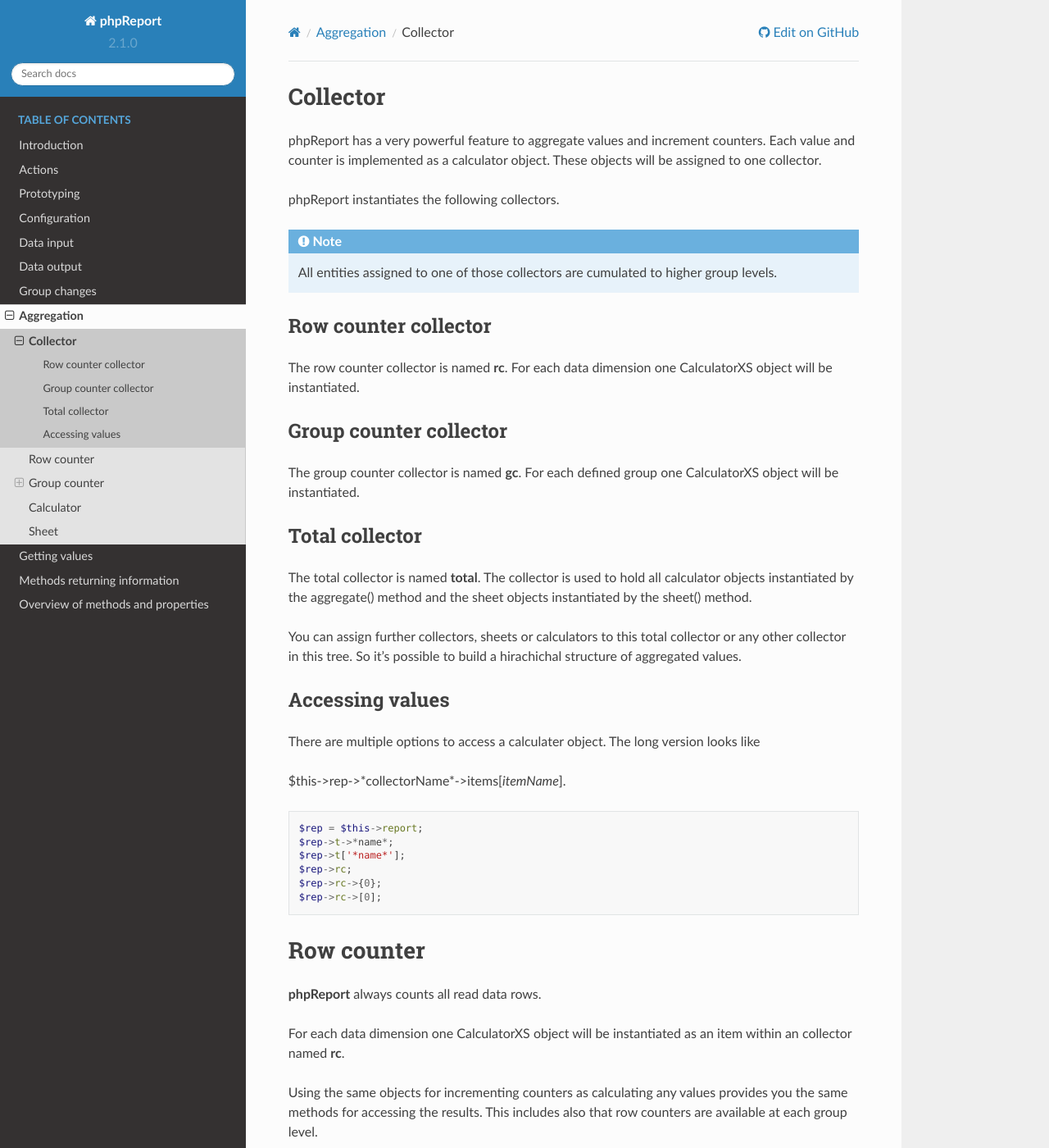
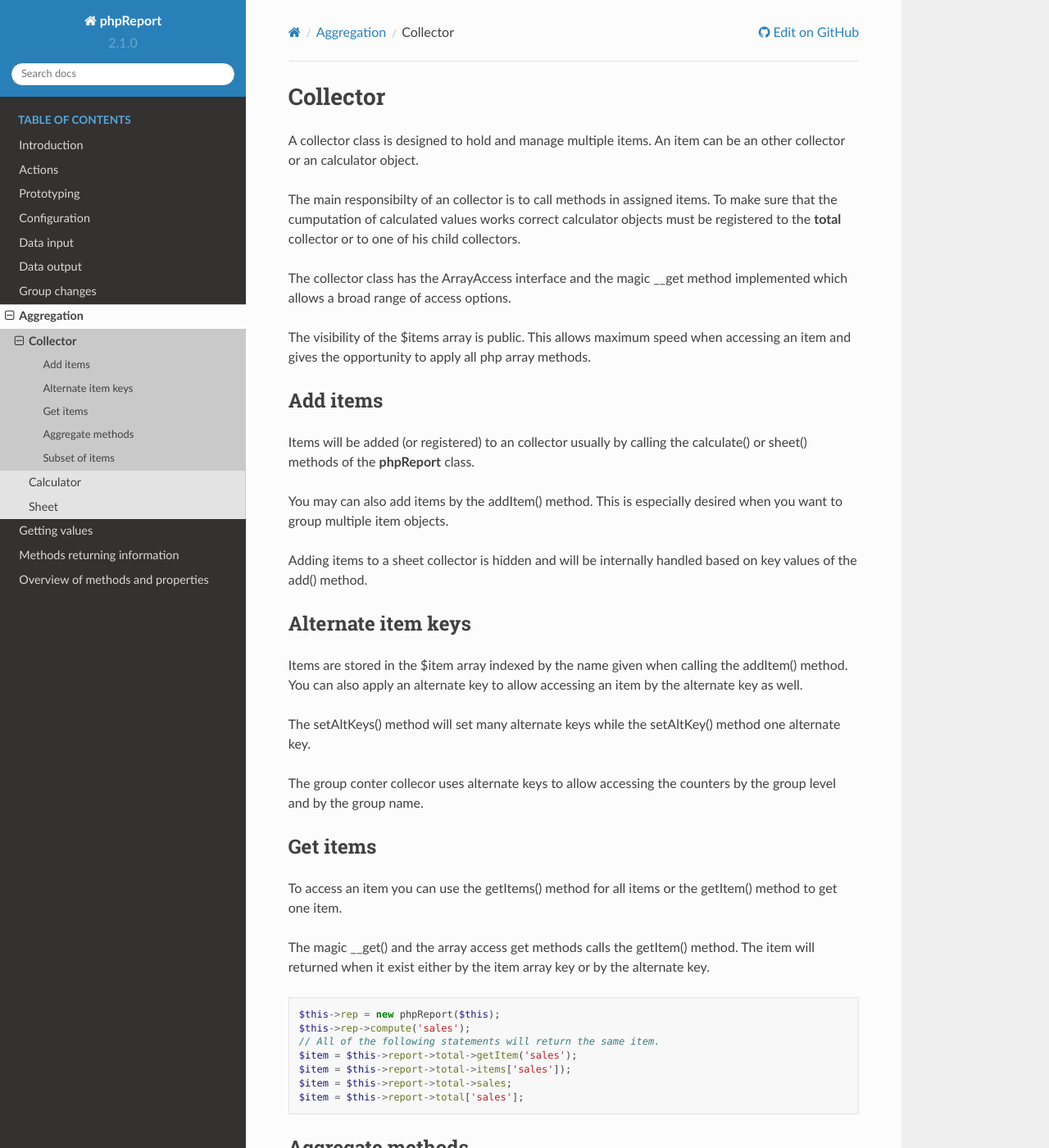
Before and after one commit to gpoehl/phpReport, a Sphinx documentation site: the page built from docs/source/collector.rst, in a window 1280 px wide and 1400 px high. Shown: the whole window at 82% size. Built offline with Sphinx 7.4.7 and the Read the Docs theme 2.0.0, drawn with Linux system fonts in a browser that asks for light colours; some of the changed text lies outside the part shown.

Commit message:
New interfaces for collector classes

```diff
--- a/docs/source/collector.rst
+++ b/docs/source/collector.rst
@@ -1,61 +1,145 @@
 Collector
 =========
 
-phpReport has a very powerful feature to aggregate values and increment counters.
-Each value and counter is implemented as a calculator object. These objects
-will be assigned to one collector.
+A collector class is designed to hold and manage multiple items. An item can
+be an other collector or an calculator object.
 
-phpReport instantiates the following collectors.
+The main responsibilty of an collector is to call methods in assigned items.
+To make sure that the cumputation of calculated values works correct calculator
+objects must be registered to the **total** collector or to one of his child collectors.
 
-.. note::
-    All entities assigned to one of those collectors are cumulated to
-    higher group levels.
+The collector class has the ArrayAccess interface and the magic __get method
+implemented which allows a broad range of access options.
+
+The visibility of the $items array is public. This allows maximum speed when accessing
+an item and gives the opportunity to apply all php array methods.
 
 
-Row counter collector
-----------------------
+Add items
+---------
 
-The row counter collector is named **rc**. For each data dimension one CalculatorXS
-object will be instantiated.
+Items will be added (or registered) to an collector usually by calling the calculate()
+or sheet() methods of the **phpReport** class.
 
-Group counter collector
------------------------
+You may can also add items by the addItem() method. This is especially desired when
+you want to group multiple item objects.
 
-The group counter collector is named **gc**. For each defined group one CalculatorXS
-object will be instantiated.
-
-Total collector
----------------
-
-The total collector is named **total**. The collector is used to hold all calculator
-objects instantiated by the aggregate() method and the sheet objects instantiated
-by the sheet() method.
-
-You can assign further collectors, sheets or calculators to this total collector
-or any other collector in this tree.
-So it's possible to build a hirachichal structure of aggregated values.
+Adding items to a sheet collector is hidden and will be
+internally handled based on key values of the add() method.
 
 
-Accessing values
-----------------
+Alternate item keys
+-------------------
+Items are stored in the $item array indexed by the name given when calling the
+addItem() method. You can also apply an alternate key to allow accessing an item
+by the alternate key as well.
 
-There are multiple options to access a calculater object. The long version looks
-like
+The setAltKeys() method will set many alternate keys while the setAltKey()
+method one alternate key.
 
-$this->rep->*collectorName*->items[*itemName*].
+The group conter collecor uses alternate keys to allow accessing the counters
+by the group level and by the group name.
+
+
+Get items
+---------
+
+To access an item you can use the getItems() method for all items or the getItem()
+method to get one item.
+
+The magic __get() and the array access get methods calls the getItem() method.
+The item will returned when it exist either by the item array key or by the alternate
+key.
 
 .. code-block:: php
 
-    $rep = $this->report;
-    $rep->t->*name*;
-    $rep->t['*name*'];
-    $rep->rc;
-    $rep->rc->{0};
-    $rep->rc->[0];
+    $this->rep = new phpReport($this);
+    $this->rep->compute('sales');
+    // All of the following statements will return the same item.
+    $item = $this->report->total->getItem('sales');
+    $item = $this->report->total->items['sales']);
+    $item = $this->report->total->sales;
+    $item = $this->report->total['sales'];
 
-.. include:: rowCounter.rst
-.. include:: groupCounter.rst
 
-Range of values
+Aggregate methods
+-----------------
+
+All aggregate methods implemented in the calculator classes have their counterpart
+it the collector classes.
+
+The collector aggregate methods calls the same methods for each assigned item.
+Returned results will be returned either as an array indexed by the item key or
+as an scalar aggregated value.
+
+
+Subset of items
 ---------------
-To apply aggregate funcions only to a subset of collected items use the range method.
+
+To apply aggregate methods only on some items you can build a subset by calling the
+following filter methods. Each of them will return a cloned collector object with
+just the filtered items.
+
+To use the cloned collector multiple times hold the reference to the cloned collector in
+a variable.
+
+.. php:method:: range(...$ranges): AbstractCollecotor
+
+    Extract ranges of items.
+
+    Returns ranges of items located between start and end keys.
+
+    When a range is an array value1 is the start and value2 the end key.
+    When one of the keys don't exist the value of the altKey will be used instead.
+    When the items still doesn't exist an error will be thrown.
+
+    If start key equals Null the range begins at the first item.
+    When the end key equals Null the range ends at the last item.
+
+    When a range is not an array then the item with the corresponding key or
+    altKey is returned if it exist. If this doesn't exist php raise a notice.
+
+    Item keys are preserved. Sort order within ranges are preserved. Ranges
+    are returned in given order. When items belong to multiple ranges only
+    the first occurence will returned.
+
+    :param array|int|string[] $ranges Ranges or item keys for items to be filtered.
+    :return AbstractCollector Cloned collector with items in ranges.
+    :throws InvalidArgumentException When start or end item doesn't exist.
+
+.. php:method:: between(...$ranges): AbstractCollecotor
+
+    Filters items where key is between values.
+
+    Iterates over each collector item. If a range is an array and the item key
+    is between value1 and value2 of this range (inclusive) the item is returned.
+
+    If the range isn't an the item with the corresponding key is returned.
+
+    If a range matches the key of a named range then the named range value will
+    be used to filter the items.
+
+    Item keys and sort order are preserved.
+
+    :param array|int|string[]: $ranges Ranges or item keys for items to be filtered.
+    :returns: AbstractCollector Cloned collector with items in ranges.
+
+.. php:method:: filter(callable $callable):
+
+    Filters items using a callback function.
+    Iterates over each item in the array passing key and value to the callback
+    function. If the callback function returns TRUE, the current item is returned
+    into the cloned collector. Item keys are preserved.
+
+    :param callable $callable: The callback function to use.
+    :returns: AbstractCollector Clone of current collector with filtered items
+
+.. php:method:: cmd(callable $command, ...$params): AbstractCollector
+
+    Alter item collection by executing a php array command.
+
+    :param callable $command: Any php array command which accepts an
+      array as the first parameter.
+    :param mixed[] $params: Additional parameters passed to the php command.
+    :returns: AbstractCollector Clone of current collector with applied command
+      on the items array.
--- a/docs/source/conf.py
+++ b/docs/source/conf.py
@@ -32,7 +32,7 @@
 # extensions coming with Sphinx (named 'sphinx.ext.*') or your custom
 # ones.
 extensions = [
-        'sphinx.ext.todo',
+    'sphinx.ext.todo',
 	'sphinx_rtd_theme',
 	'sphinxcontrib.phpdomain',
 ]
@@ -68,7 +68,7 @@
 # Add any paths that contain custom static files (such as style sheets) here,
 # relative to this directory. They are copied after the builtin static files,
 # so a file named "default.css" will overwrite the builtin "default.css".
-html_static_path = ['_static']
+# html_static_path = ['_static']
 
 html_context = {
 	# Enable the "Edit in GitHub link within the header of each page.
```
Also changed, not shown: composer.json (+4 -5 lines), docs/source/defaultCollectors.rst (added, +39 -0 lines), 16 other files.
